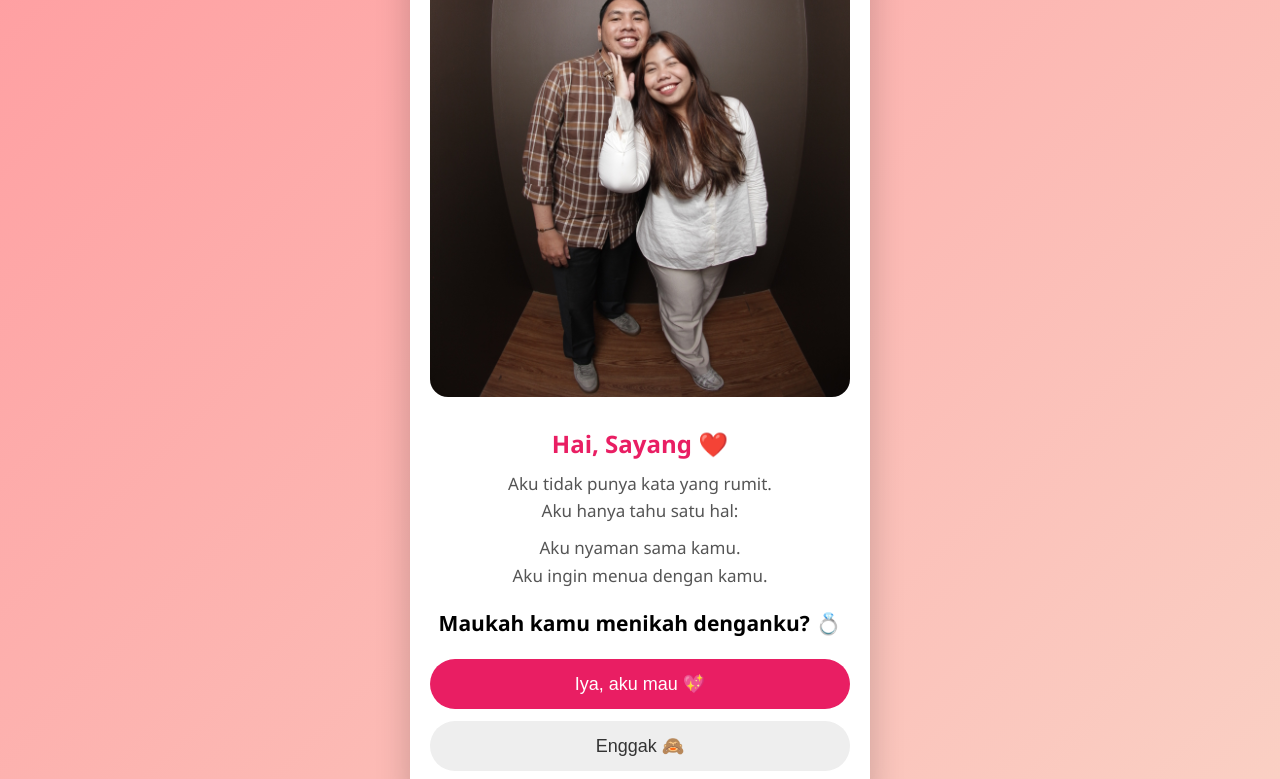
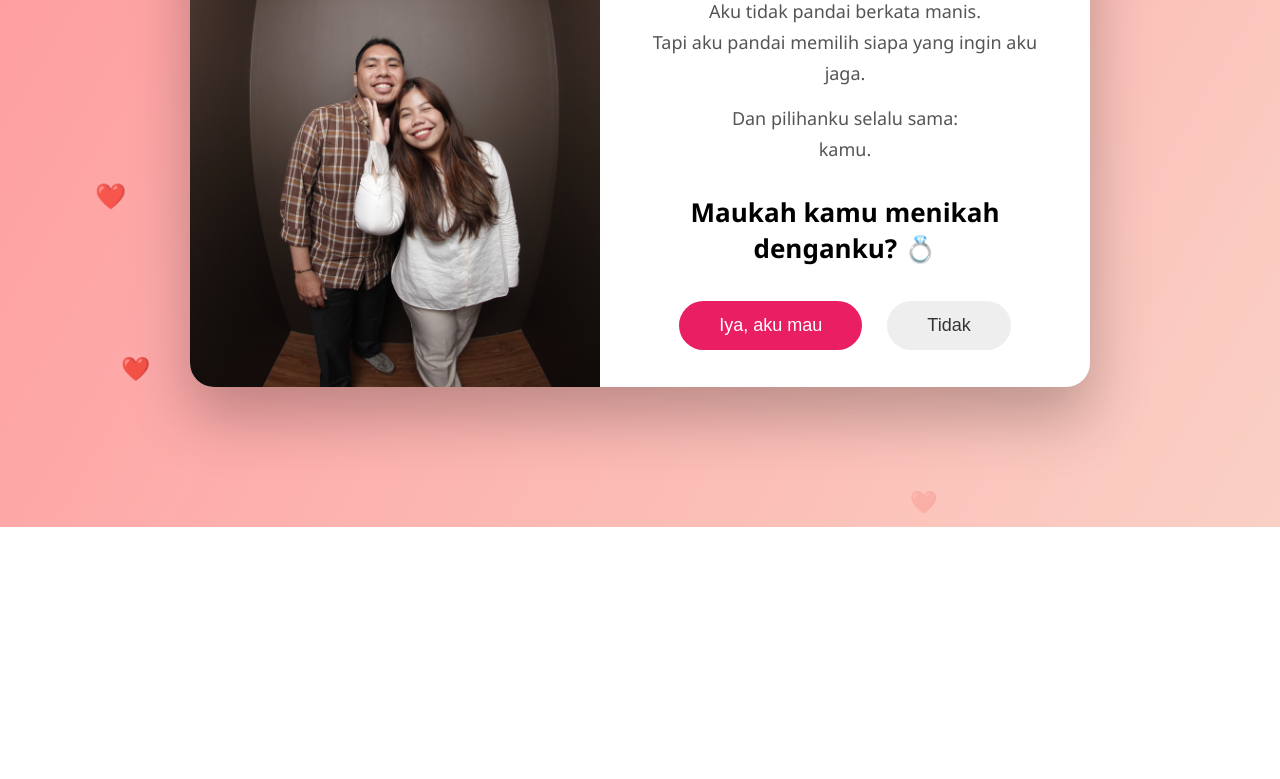
Before and after one commit to joji89-cwk/senyumaja, a plain HTML site: page index.html in a window 1280 px wide. Shown: the part 273-1052 px from the top of the page. After the commit the page ends 800 px from the top, so only its background shows below. Drawn offline with Linux system fonts and the light colour scheme.

Commit message:
Update index.html

```diff
--- a/index.html
+++ b/index.html
@@ -2,67 +2,74 @@
 <html lang="id">
 <head>
   <meta charset="UTF-8">
-  <title> ❤️</title>
-
-  <!-- Mobile friendly -->
-  <meta name="viewport" content="width=device-width, initial-scale=1.0">
+  <title>❤️</title>
 
   <style>
     body {
       margin: 0;
-      min-height: 100vh;
-      background: linear-gradient(135deg, #ff9a9e, #fad0c4);
+      height: 100vh;
+      background: linear-gradient(120deg, #ff9a9e, #fad0c4);
       display: flex;
+      align-items: center;
       justify-content: center;
-      align-items: center;
-      font-family: 'Segoe UI', sans-serif;
+      font-family: "Segoe UI", sans-serif;
       overflow: hidden;
-      padding: 15px;
     }
 
-    .card {
+    .container {
+      display: flex;
       background: white;
-      width: 100%;
-      max-width: 420px;
-      padding: 25px 20px 30px;
-      border-radius: 22px;
-      text-align: center;
-      box-shadow: 0 15px 35px rgba(0,0,0,0.2);
-      animation: fadeIn 1.2s ease;
+      width: 900px;
+      height: 520px;
+      border-radius: 24px;
+      box-shadow: 0 30px 60px rgba(0,0,0,0.25);
+      animation: fadeIn 1.3s ease;
+      position: relative;
       z-index: 2;
     }
 
-    img {
-      width: 100%;
-      border-radius: 18px;
-      margin-bottom: 15px;
+    .photo {
+      width: 50%;
+      background: url("foto-kita.jpg") center/cover no-repeat;
+      border-radius: 24px 0 0 24px;
+    }
+
+    .content {
+      width: 50%;
+      padding: 50px 40px;
+      text-align: center;
     }
 
     h1 {
       color: #e91e63;
-      font-size: 24px;
-      margin: 10px 0;
+      font-size: 32px;
+      margin-bottom: 10px;
     }
 
     p {
+      font-size: 18px;
       color: #555;
-      font-size: 17px;
-      line-height: 1.6;
-      margin: 10px 0;
+      line-height: 1.7;
+      margin: 15px 0;
     }
 
     h2 {
-      font-size: 21px;
-      margin: 20px 0 10px;
+      margin-top: 30px;
+      font-size: 26px;
+    }
+
+    .buttons {
+      margin-top: 35px;
+      display: flex;
+      justify-content: center;
+      gap: 25px;
     }
 
     button {
-      width: 100%;
-      padding: 14px;
+      padding: 14px 40px;
       font-size: 18px;
       border: none;
       border-radius: 30px;
-      margin-top: 12px;
       cursor: pointer;
     }
 
@@ -74,77 +81,91 @@
     .no {
       background: #eee;
       color: #333;
+      position: relative;
     }
 
     /* Animasi masuk */
     @keyframes fadeIn {
-      from { opacity: 0; transform: translateY(20px); }
-      to { opacity: 1; transform: translateY(0); }
+      from { opacity: 0; transform: scale(0.9); }
+      to { opacity: 1; transform: scale(1); }
     }
 
-    /* HATI BETERBANGAN */
+    /* HATI TERBANG */
     .heart {
       position: fixed;
       bottom: -20px;
-      font-size: 20px;
-      animation: fly 6s linear infinite;
-      opacity: 0.7;
+      font-size: 22px;
+      animation: floatUp linear infinite;
+      opacity: 0.6;
     }
 
-    @keyframes fly {
-      0% {
-        transform: translateY(0) scale(1);
-        opacity: 0;
-      }
+    @keyframes floatUp {
+      0% { transform: translateY(0) scale(1); opacity: 0; }
       20% { opacity: 1; }
-      100% {
-        transform: translateY(-110vh) scale(1.5);
-        opacity: 0;
-      }
+      100% { transform: translateY(-120vh) scale(1.4); opacity: 0; }
     }
   </style>
 </head>
 
 <body>
 
-<!-- MUSIK ROMANTIS -->
+<!-- MUSIK -->
 <audio autoplay loop>
   <source src="https://cdn.pixabay.com/audio/2023/03/28/audio_1c5a2f9b3d.mp3" type="audio/mpeg">
 </audio>
 
-<div class="card">
-  <img src="foto-kita.jpg" alt="Kita berdua">
+<div class="container">
+  <div class="photo"></div>
 
+  <div class="content">
     <h1>Hai, Sayang ❤️</h1>
 
     <p>
-    Aku tidak punya kata yang rumit.<br>
-    Aku hanya tahu satu hal:
+      Aku tidak pandai berkata manis.<br>
+      Tapi aku pandai memilih siapa yang ingin aku jaga.
     </p>
 
     <p>
-    Aku nyaman sama kamu.<br>
-    Aku ingin menua dengan kamu.
+      Dan pilihanku selalu sama:<br>
+      kamu.
     </p>
 
     <h2>Maukah kamu menikah denganku? 💍</h2>
 
-  <button class="yes" onclick="yesClick()">Iya, aku mau 💖</button>
-  <button class="no" id="noBtn" onmouseover="kabur()" ontouchstart="kabur()">Enggak 🙈</button>
+    <div class="buttons">
+      <button class="yes" onclick="yesClick()">Iya, aku mau</button>
+      <button class="no" id="noBtn" onmouseover="kabur()">Tidak</button>
+    </div>
+  </div>
 </div>
 
 <script>
-  // Tombol NO kabur
+  // NO kabur (desktop friendly)
   function kabur() {
     const btn = document.getElementById("noBtn");
-    const maxX = window.innerWidth - btn.offsetWidth - 20;
-    const maxY = window.innerHeight - btn.offsetHeight - 20;
-    btn.style.position = "fixed";
-    btn.style.left = Math.random() * maxX + "px";
-    btn.style.top = Math.random() * maxY + "px";
+    btn.style.position = "absolute";
+    btn.style.left = Math.random() * 300 + "px";
+    btn.style.top = Math.random() * 200 + "px";
   }
 
-  // Klik YES
   function yesClick() {
-    alert("Terima kasih sudah memilih aku ❤️\nMulai hari ini, aku pilih kamu… selamanya 💍");
+    alert("Terima kasih sudah memilih aku ❤️\nAku ingin menjalani hidup ini bersamamu 💍");
   }
+
+  // HATI TERBANG
+  function createHeart() {
+    const heart = document.createElement("div");
+    heart.className = "heart";
+    heart.innerHTML = "❤️";
+    heart.style.left = Math.random() * 100 + "vw";
+    heart.style.animationDuration = (6 + Math.random() * 4) + "s";
+    document.body.appendChild(heart);
+
+    setTimeout(() => heart.remove(), 10000);
+  }
+
+  setInterval(createHeart, 800);
+</script>
+
+</body>
+</html>
```
Lines whose indentation alone changed are shown as unchanged.
